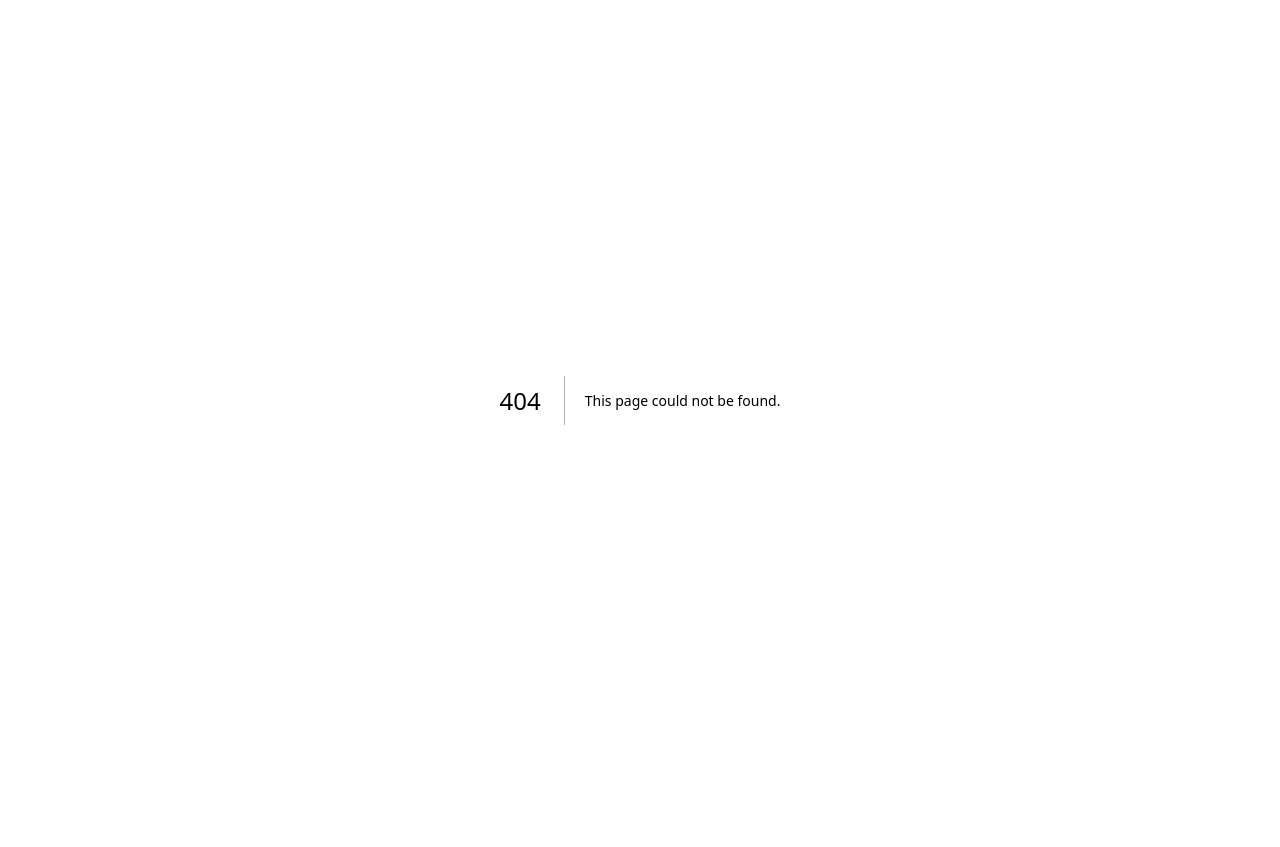
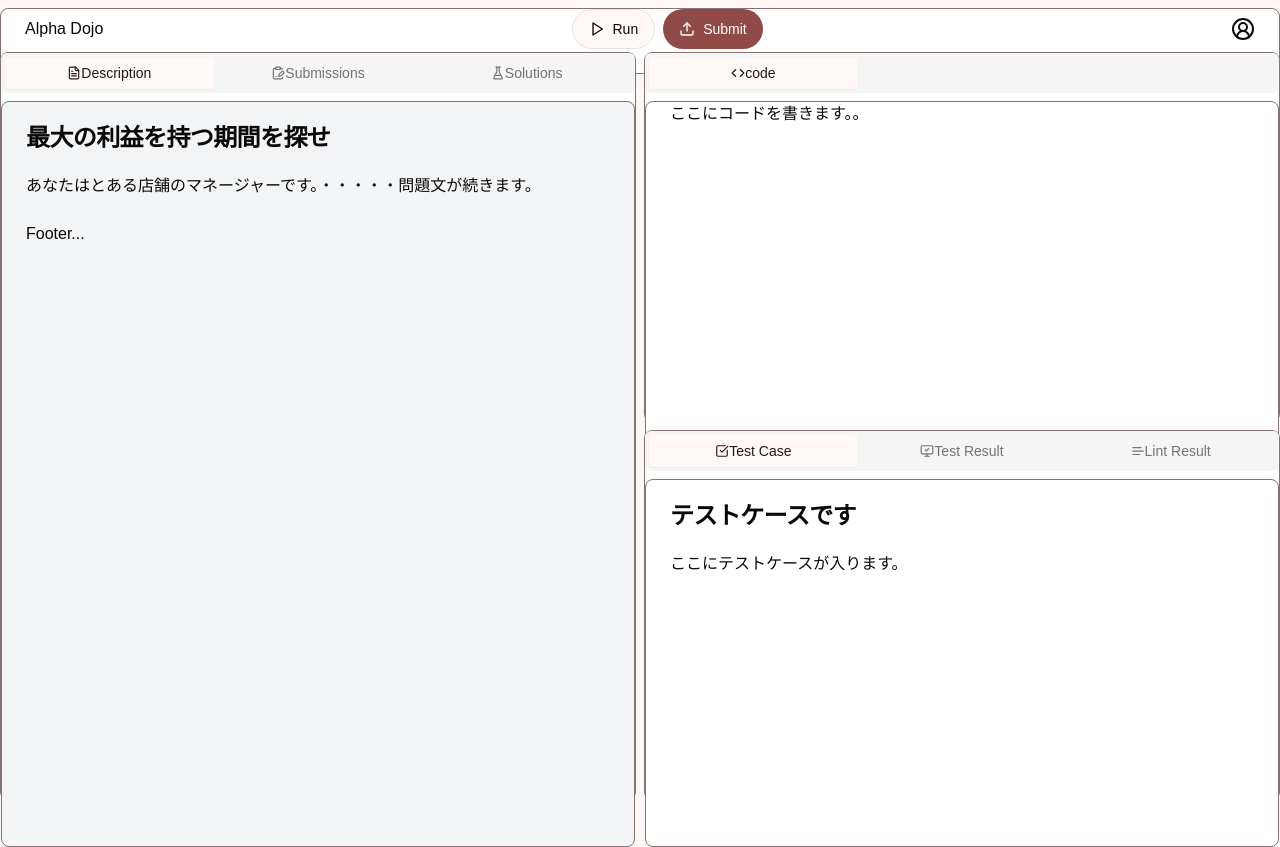
Before and after one commit to Greek-Academy/alpha-dojo-v2, a Next.js app: page /submissions/1/edit in a window 1280 px wide. Before the commit this address had no page. Before the commit the page ends 800 px from the top, so only its background shows below. Built offline with nearby package versions, Linux system fonts and the light colour scheme.

Commit message:
move: submissions ページを移動 (/submissions/[id]/edit/page.tsx) change: header を page.tsx -> layout.tsx に移動

```diff
--- a/app/layout.tsx
+++ b/app/layout.tsx
@@ -1,5 +1,6 @@
 import type { Metadata } from 'next';
 import './globals.css';
+import { Header } from './layout/header';
 
 export const metadata: Metadata = {
   title: 'Create Next App',
@@ -13,10 +14,11 @@ export default function RootLayout({
 }>) {
   return (
     <html lang="en">
-      <body>
-        <div className="w-screen h-screen">
-          <div className="w-full h-full">{children}</div>
-        </div>
+      <body className='w-screen h-screen flex flex-col gap-2 items-center sm:items-start'>
+        <Header />
+        <main className='w-full h-full'>
+          {children}
+        </main>
       </body>
     </html>
   );
--- a/app/page.tsx
+++ b/app/submissions/[id]/edit/page.tsx
@@ -1,8 +1,7 @@
 'use client';
-import { Header } from './layout/header';
-import { ProbremTab } from './components/problem-tab';
-import { TestTab } from './components/test-tab';
-import { CodeTab } from './components/code-tab';
+import { ProbremTab } from '@/app/components/problem-tab';
+import { TestTab } from '@/app/components/test-tab';
+import { CodeTab } from '@/app/components/code-tab';
 
 class Person {
   name: string = '';
@@ -22,15 +21,12 @@ samplePersons.push(new Person('bさん', 15, 'Kyoto'));
 samplePersons.push(new Person('cさん', 25, 'Nagoya'));
 samplePersons.push(new Person('dさん', 32, 'Osaka'));
 
-export default function Home() {
+export default function Page() {
   return (
-    <main className="w-full h-full flex flex-col gap-2 items-center sm:items-start">
-      <Header />
-      <div className="w-full h-full grid grid-cols-2 grid-rows-2 gap-2">
-        <ProbremTab />
-        <CodeTab />
-        <TestTab />
-      </div>
-    </main>
+    <div className="w-full h-full grid grid-cols-2 grid-rows-2 gap-2">
+      <ProbremTab />
+      <CodeTab />
+      <TestTab />
+    </div>
   );
 }
```
